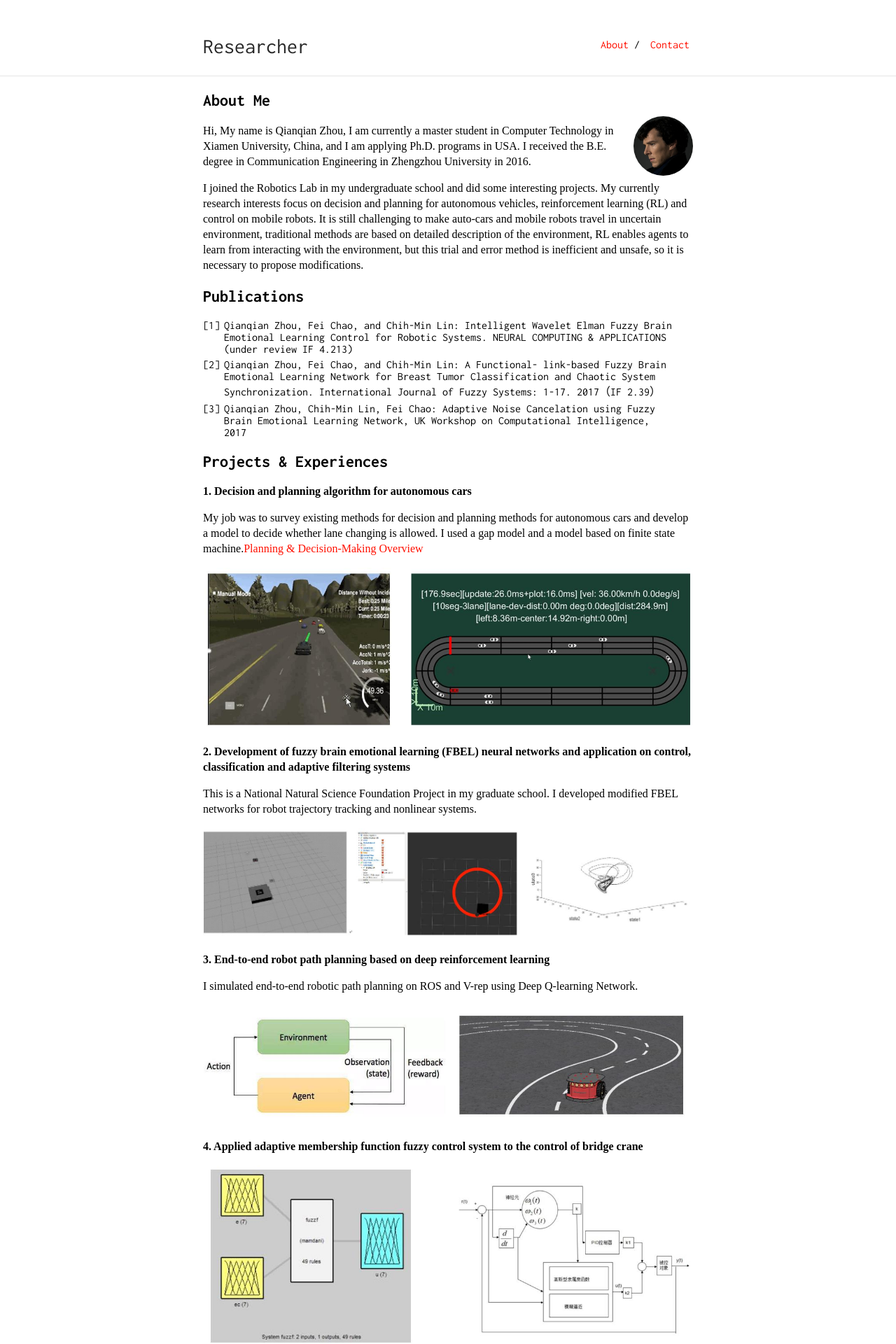
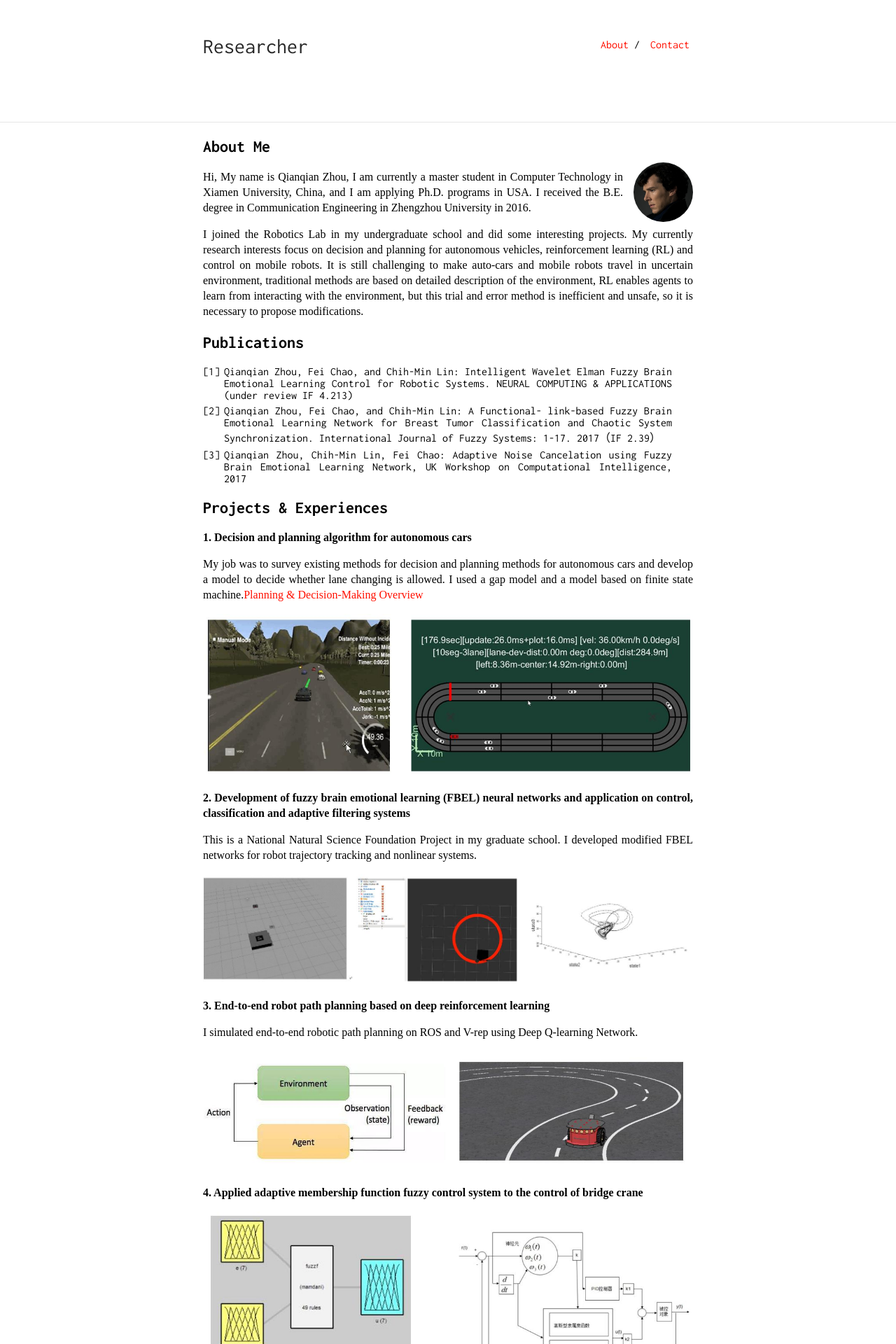
Before and after one commit to Zhouqianqian/Zhouqianqian.github.io, a Jekyll site: the page built from index.md, in a window 1280 px wide. Shown: the top 1920 px of the page at 70% size. Built offline with Jekyll 4.4.1, drawn with Linux system fonts in a browser that asks for light colours; our own code applies the rules of GitHub Pages for plain Markdown files.

Commit message:
Signed-off-by: Zhouqianqian <ieqqzhou@163.com>

```diff
--- a/_sass/_style.scss
+++ b/_sass/_style.scss
@@ -40,6 +40,9 @@ p{line-height:22px}
     width: 100%;
     content: '';
 }
+
+div{text-align: justify; }
+div:after{display: inline-block ; content: ''; padding-left: 100%; }
 
 /*
  * Navbar
```
